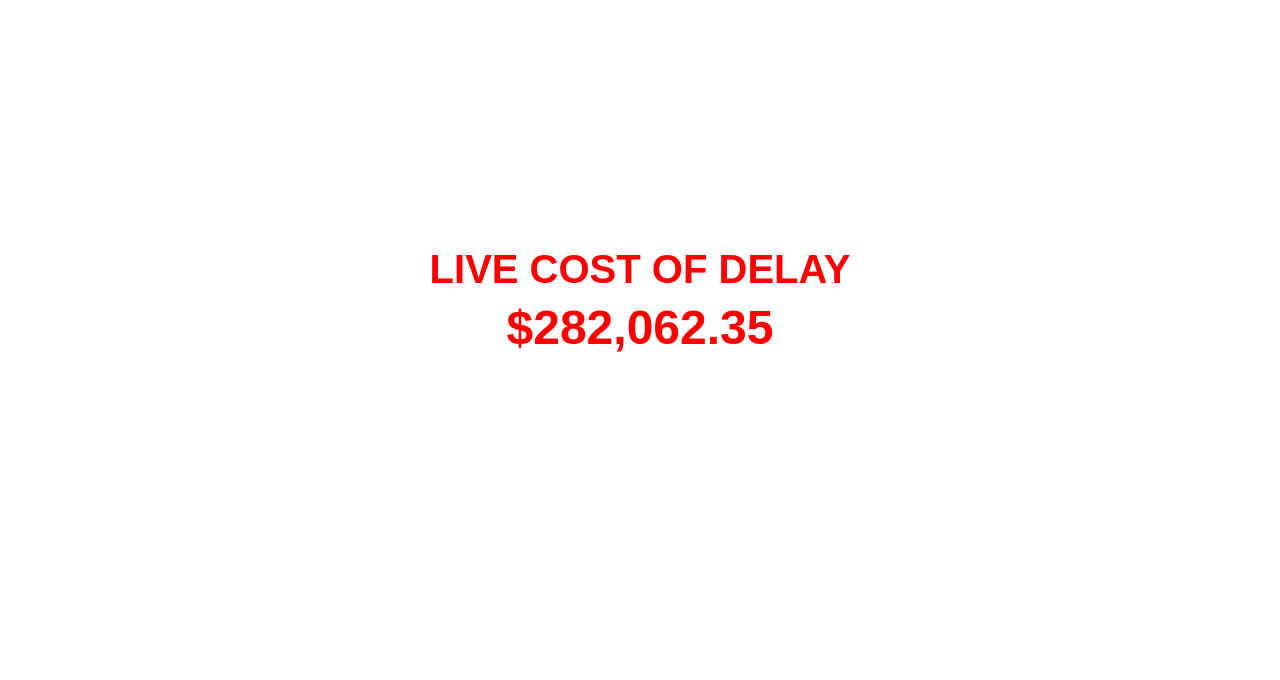
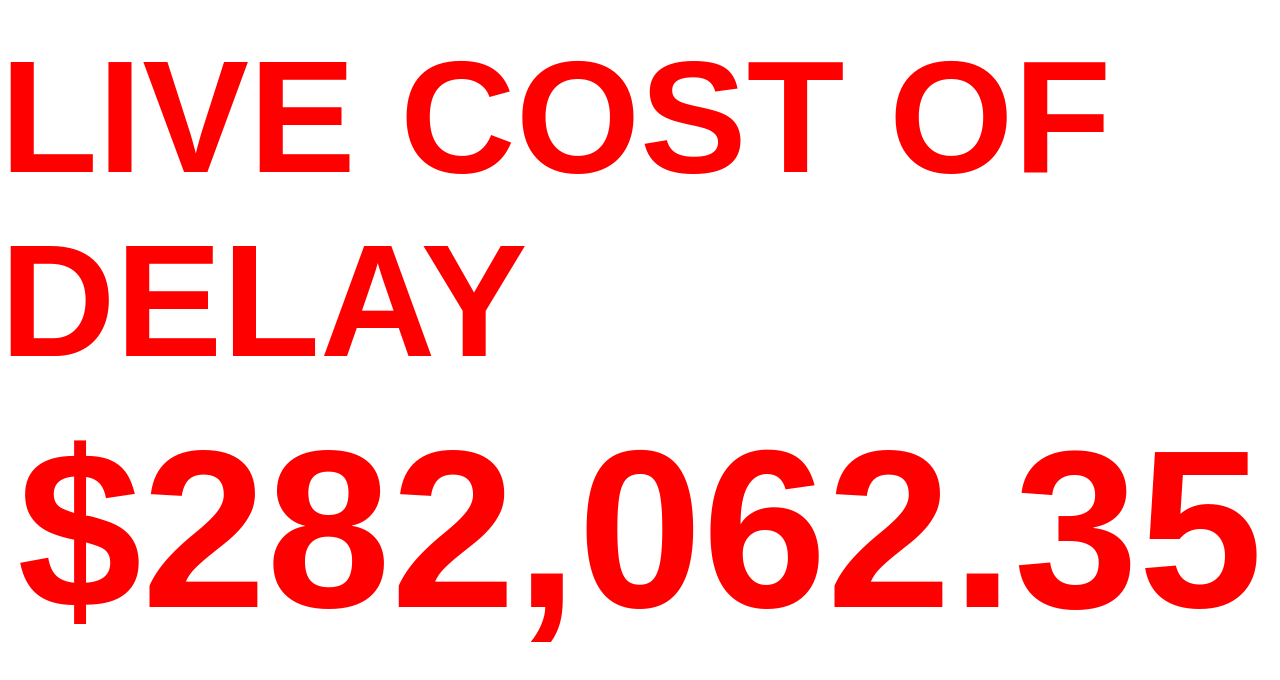
Before and after one commit to Ben-krause/epak-ticker, a plain HTML site: page index.html in a window 1280 px wide. Shown: the part 112-792 px from the top of the page. Drawn offline with Linux system fonts and the light colour scheme.

Commit message:
Update index.html

```diff
--- a/index.html
+++ b/index.html
@@ -17,7 +17,7 @@
       margin: 0;
     }
     h1 {
-      font-size: 2.5rem;
+      font-size: 10rem;
       color: #ff0000;
       font-family: Arial, Helvetica, sans-serif;
       font-weight: bold;
@@ -25,7 +25,7 @@
       text-transform: uppercase;
     }
     #ticker {
-      font-size: 3rem;
+      font-size: 14rem;
       font-weight: bold;
       color: #ff0000;
       font-family: Arial, Helvetica, sans-serif;
```
